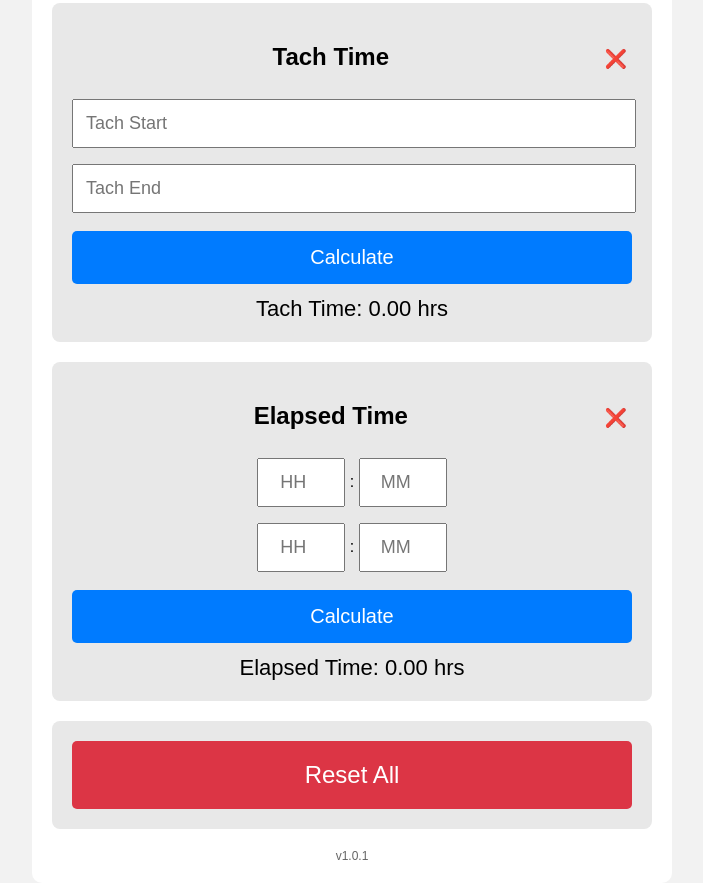
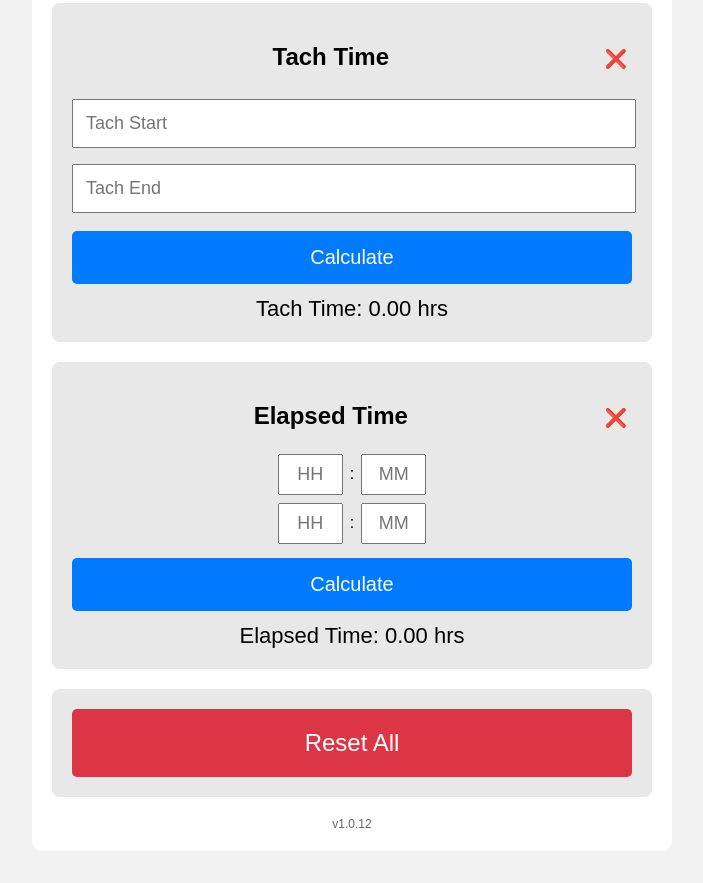
Before and after one commit to jgameron/Flight-Instructor-Toolkit, a plain HTML site: page index.html in a window 1280 px wide. Shown: the part 1183-2066 px from the top of the page, without its empty margins (288-991 px from the left). After the commit the page ends 2034 px from the top, so only its background shows below. Drawn offline with Linux system fonts and the light colour scheme.

Commit message:
Refine elapsed time inputs

```diff
--- a/index.html
+++ b/index.html
@@ -52,14 +52,14 @@
     <div class="block">
       <h2>Elapsed Time <button class='small-reset' onclick='confirmClearElapsed()'>❌</button></h2>
         <div class="time-row">
-        <input id="startHour" class="time-input" type="number" inputmode="numeric" placeholder="HH" min="0" max="23" oninput="autoTab(this, 'startMin'); saveInput(this)">
+          <input id="startHour" class="time-input" type="text" inputmode="numeric" pattern="\d*" maxlength="2" placeholder="HH" oninput="autoTab(this, 'startMin'); saveInput(this)">
           <span>:</span>
-        <input id="startMin" class="time-input" type="number" inputmode="numeric" placeholder="MM" min="0" max="59" oninput="saveInput(this)">
+          <input id="startMin" class="time-input" type="text" inputmode="numeric" pattern="\d*" maxlength="2" placeholder="MM" oninput="limitDigits(this); saveInput(this)">
         </div>
         <div class="time-row">
-        <input id="endHour" class="time-input" type="number" inputmode="numeric" placeholder="HH" min="0" max="23" oninput="autoTab(this, 'endMin'); saveInput(this)">
+          <input id="endHour" class="time-input" type="text" inputmode="numeric" pattern="\d*" maxlength="2" placeholder="HH" oninput="autoTab(this, 'endMin'); saveInput(this)">
           <span>:</span>
-        <input id="endMin" class="time-input" type="number" inputmode="numeric" placeholder="MM" min="0" max="59" oninput="saveInput(this)">
+          <input id="endMin" class="time-input" type="text" inputmode="numeric" pattern="\d*" maxlength="2" placeholder="MM" oninput="limitDigits(this); saveInput(this)">
         </div>
       <button class="full-width" onclick="calculateElapsedTime()">Calculate</button>
       <div class="output" id="elapsedResult">Elapsed Time: 0.00 hrs</div>
@@ -67,7 +67,7 @@
     <div class="block">
       <button class="reset-big" onclick="confirmResetAll()">Reset All</button>
     </div>
-    <div class="version">v1.0.1</div>
+    <div class="version">v1.0.12</div>
   </div>
 </body>
 </html>
--- a/script.js
+++ b/script.js
@@ -35,9 +35,14 @@ document.addEventListener("DOMContentLoaded", function () {
   }
 
   window.autoTab = function(el, nextId) {
-    if (el.value.length >= 2) {
+    el.value = el.value.replace(/\D/g, '').slice(0, 2);
+    if (el.value.length === 2) {
       document.getElementById(nextId).focus();
     }
+  }
+
+  window.limitDigits = function(el) {
+    el.value = el.value.replace(/\D/g, '').slice(0, 2);
   }
 
   function restoreInputs() {
--- a/style.css
+++ b/style.css
@@ -13,5 +13,11 @@ input { width: calc(100% - 24px); padding: 12px; margin: 8px 0; font-size: 18px;
 .reset-big { background: #dc3545; width: 100%; padding: 20px; font-size: 24px; }
 .reset-big:hover { background: #c82333; }
 .time-row { display: flex; gap: 5px; justify-content: center; align-items: center; }
-.time-input { width: 60px; padding: 12px; font-size: 18px; text-align: center; }
+.time-input {
+  width: 45px;
+  padding: 8px;
+  margin: 4px 2px;
+  font-size: 18px;
+  text-align: center;
+}
 .version { text-align: center; font-size: 12px; color: #666; margin-top: 20px; }
```
Lines whose indentation alone changed are shown as unchanged.
